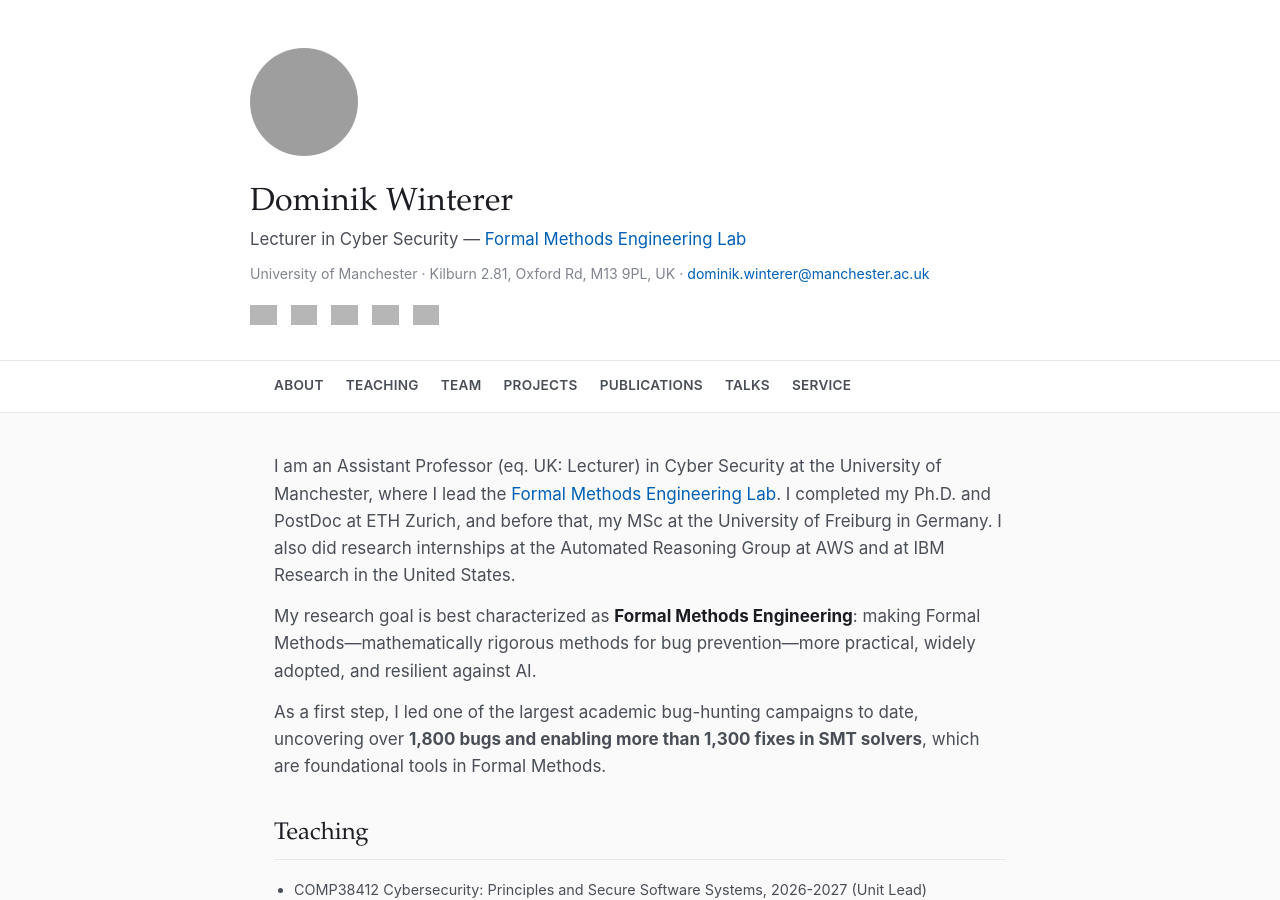
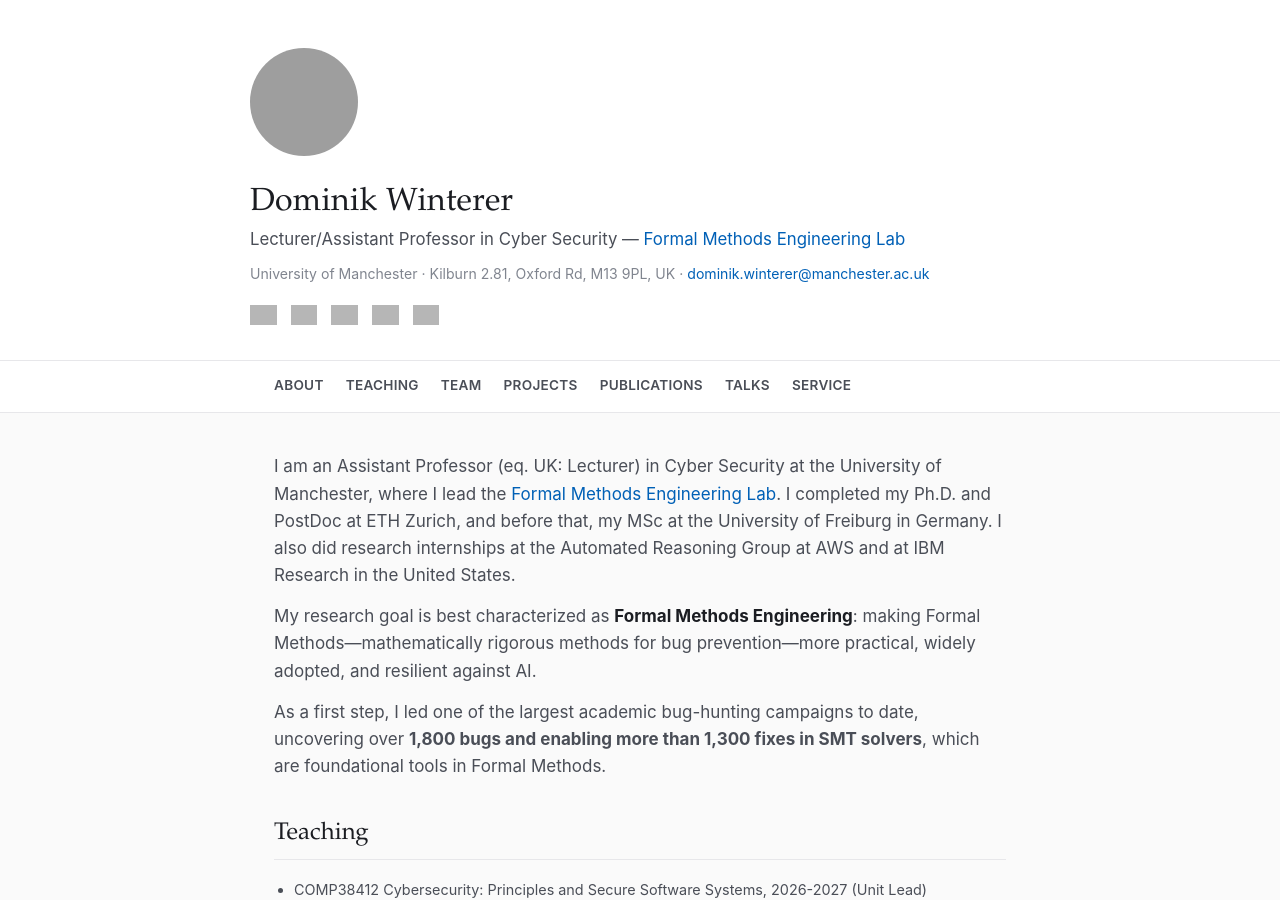
Before and after one commit to wintered/wintered.github.io, a Jekyll site: the page built from index.html, in a window 1280 px wide and 900 px high, cut to the strip 0-900 px from the top of the window. Built offline with Jekyll 4.4.1, drawn with Linux system fonts in a browser that asks for light colours; grey boxes are pictures that could not be loaded.

Commit message:
Update title to Lecturer/Assistant Professor in Cyber Security
Co-Authored-By: Claude Sonnet 5 <noreply@anthropic.com>

```diff
--- a/_layouts/default.html
+++ b/_layouts/default.html
@@ -31,7 +31,7 @@
                     <div style="margin-left:80px">
                     <h2> <strong> Dominik Winterer </strong> </h2>
                     <p>
-                    Lecturer in Cyber Security <br>
+                    Lecturer/Assistant Professor in Cyber Security <br>
                     <a href="https://manchester-fme.github.io/">Formal Methods Engineering Lab </a><br>
                     University of Manchester <br>
                     Kilburn Building, Oxford Rd, M13 9PL, UK<br><br>
--- a/_layouts/home.html
+++ b/_layouts/home.html
@@ -19,7 +19,7 @@
                 <img class="avatar" src="{{ site.base }}/img/headshot.jpg" alt="Headshot of Dominik Winterer">
                 <div class="hero-text">
                     <h1>Dominik Winterer</h1>
-                    <p class="role">Lecturer in Cyber Security &mdash;
+                    <p class="role">Lecturer/Assistant Professor in Cyber Security &mdash;
                         <a href="https://manchester-fme.github.io/">Formal Methods Engineering Lab</a>
                     </p>
                     <p class="contact">
```
